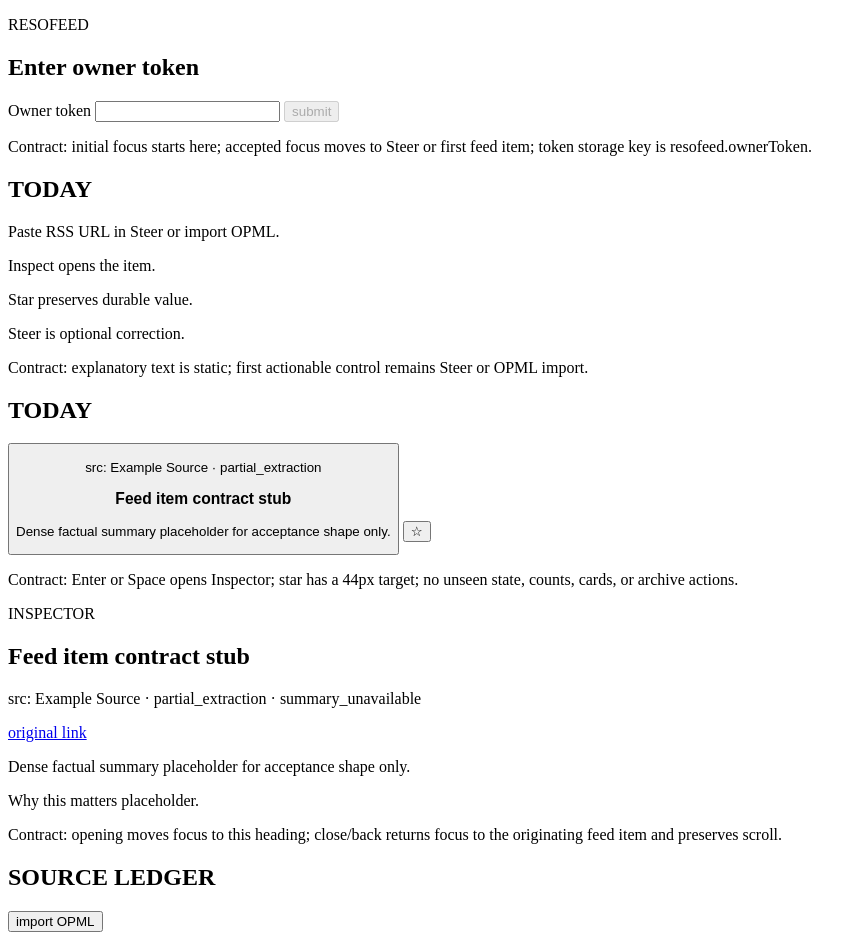
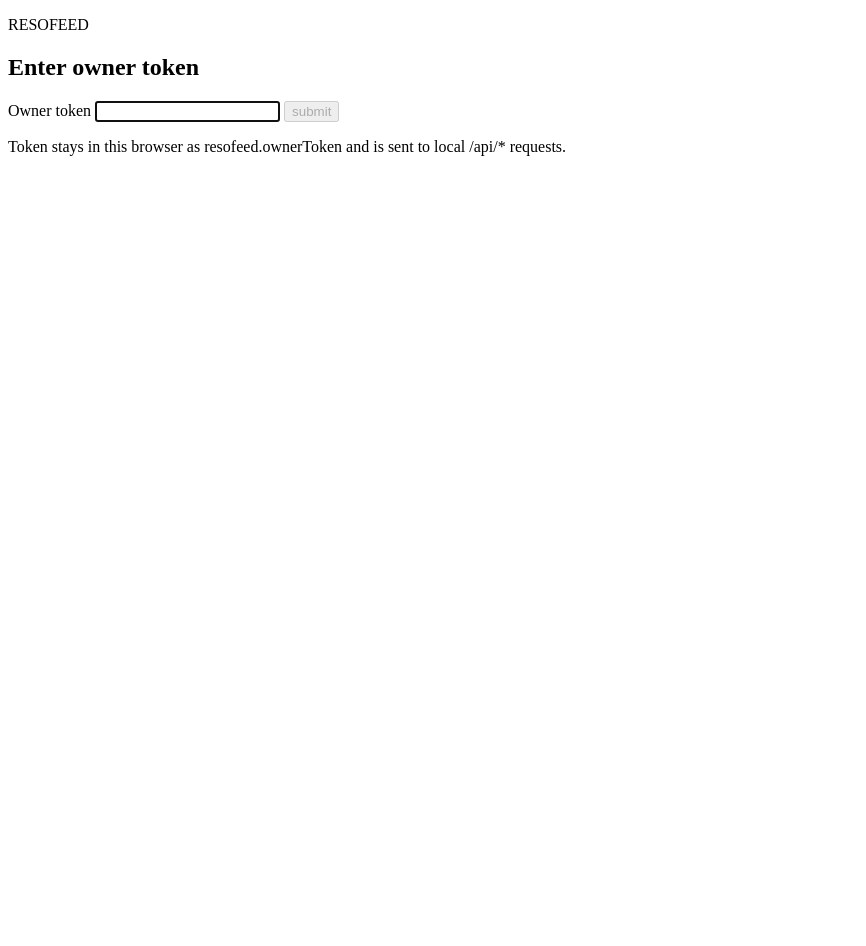
Before and after one commit to Tefx/ResoFeed, a SvelteKit app in the folder web/: page / in a window 1280 px wide. Shown: the top 946 px of the page, without its empty margins (0-866 px from the left). After the commit the page ends 800 px from the top, so only its background shows below. Built offline with nearby package versions, Linux system fonts and the light colour scheme.

Commit message:
[vectl] step-frontend-implementation.complete-web-shell-owner-token-and-first-use-ui completed

```diff
--- a/web/src/app.css
+++ b/web/src/app.css
@@ -17,6 +17,31 @@ input {
   font: inherit;
 }
 
+button {
+  min-height: 44px;
+  border: 1px solid var(--rf-color-primary);
+  border-radius: var(--rf-radius-none);
+  padding: var(--rf-space-sm) var(--rf-space-md);
+  color: var(--rf-color-background);
+  background: var(--rf-color-primary);
+}
+
+button:disabled {
+  border-color: var(--rf-color-border);
+  color: var(--rf-color-muted);
+  background: var(--rf-color-surface-active);
+}
+
+input {
+  min-height: 44px;
+  box-sizing: border-box;
+  border: 1px solid var(--rf-color-border);
+  border-radius: var(--rf-radius-sm);
+  padding: var(--rf-space-sm) var(--rf-space-md);
+  color: var(--rf-color-text);
+  background: var(--rf-color-background);
+}
+
 .contract-feed-open {
   appearance: none;
   display: block;
@@ -32,7 +57,7 @@ button:focus-visible,
 input:focus-visible,
 a:focus-visible,
 [tabindex]:focus-visible {
-  outline: 2px solid var(--rf-color-focus);
+  outline: 3px solid var(--rf-color-focus);
   outline-offset: 2px;
 }
 
@@ -61,7 +86,9 @@ a:focus-visible,
 }
 
 .contract-feedback-error {
+  padding: var(--rf-space-sm);
   color: var(--rf-color-danger);
+  background: var(--rf-color-surface);
 }
 
 .contract-warning {
@@ -83,6 +110,79 @@ a:focus-visible,
 .contract-portability,
 .contract-search {
   padding: var(--rf-space-xl);
+}
+
+.contract-token-form {
+  display: grid;
+  max-width: 560px;
+  gap: var(--rf-space-sm);
+  margin-block-end: var(--rf-space-sm);
+}
+
+.resofeed-shell {
+  display: flex;
+  min-height: 100vh;
+  flex-direction: column;
+}
+
+.skip-link {
+  position: absolute;
+  inset-block-start: var(--rf-space-sm);
+  inset-inline-start: var(--rf-space-sm);
+  transform: translateY(-160%);
+  color: var(--rf-color-primary);
+  background: var(--rf-color-surface);
+}
+
+.skip-link:focus {
+  transform: translateY(0);
+}
+
+.shell-command {
+  display: grid;
+  grid-template-columns: minmax(0, 1fr) auto;
+  gap: var(--rf-space-md);
+  align-items: center;
+  border-block-end: 1px solid var(--rf-color-border);
+  padding: var(--rf-space-md);
+}
+
+.steer-input {
+  width: 100%;
+}
+
+.shell-status {
+  margin: 0;
+  padding: var(--rf-space-sm) var(--rf-space-md);
+}
+
+.shell-grid {
+  display: grid;
+  grid-template-columns: minmax(0, 1fr) minmax(320px, 42vw);
+  gap: var(--rf-space-column);
+  align-items: start;
+  padding-inline: var(--rf-space-xl);
+}
+
+.feed-pane h1 {
+  margin-block: var(--rf-space-lg) var(--rf-space-sm);
+  font: var(--rf-typography-section-title);
+}
+
+.detail-pane {
+  min-height: 100%;
+}
+
+.visually-hidden {
+  position: absolute;
+  width: 1px;
+  height: 1px;
+  padding: 0;
+  margin: -1px;
+  overflow: hidden;
+  clip: rect(0, 0, 0, 0);
+  white-space: nowrap;
+  border: 0;
 }
 
 .contract-feed-item {
@@ -124,3 +224,20 @@ a:focus-visible,
   color: var(--rf-component-diagnostic-output-text-color);
   padding: var(--rf-space-md);
 }
+
+@media (max-width: 760px) {
+  .shell-command {
+    position: sticky;
+    z-index: 1;
+    inset-block-end: 0;
+    order: 2;
+    grid-template-columns: 1fr;
+    background: var(--rf-color-background);
+  }
+
+  .shell-grid {
+    grid-template-columns: 1fr;
+    gap: var(--rf-space-lg);
+    padding-inline: var(--rf-space-md);
+  }
+}
--- a/web/src/routes/+page.svelte
+++ b/web/src/routes/+page.svelte
@@ -1,5 +1,6 @@
 <script lang="ts">
-  import type { ItemSummary, Source } from '$lib/api-contract';
+  import { onMount, tick } from 'svelte';
+  import type { FeedTodayResponse, ItemSummary, Source, SourcesResponse } from '$lib/api-contract';
   import OwnerTokenPrompt from './components/OwnerTokenPrompt.svelte';
   import FirstUseEmptyState from './components/FirstUseEmptyState.svelte';
   import FeedContractStub from './components/FeedContractStub.svelte';
@@ -8,43 +9,131 @@
   import StatePortabilityContractStub from './components/StatePortabilityContractStub.svelte';
   import SearchRetrievalContractStub from './components/SearchRetrievalContractStub.svelte';
 
-  const contractItem: ItemSummary = {
-    id: 'item_contract',
-    source_id: 'src_contract',
-    source_title: 'Example Source',
-    url: 'https://example.com/article',
-    title: 'Feed item contract stub',
-    summary: 'Dense factual summary placeholder for acceptance shape only.',
-    core_insight: 'Why this matters placeholder.',
-    published_at: null,
-    extraction_status: 'partial_extraction',
-    model_status: 'summary_unavailable',
-    is_resonated: false,
-    human_inspected_at: null,
-    external_surfaced_at: null,
-    story_key: null,
-    duplicate_of_item_id: null
-  };
+  type OwnerTokenPromptState = 'empty' | 'focused' | 'submitting' | 'accepted' | 'rejected';
+  type FirstUseState = 'no-sources' | 'sources-added-no-items' | 'feed-temporarily-empty';
+  type ApiLoadState = 'idle' | 'loading' | 'ready' | 'error';
 
-  const contractSources: Source[] = [
-    {
-      id: 'src_contract',
-      url: 'https://example.com/feed.xml',
-      title: 'Example Source',
-      last_fetch_at: null,
-      last_fetch_status: 'not_fetched',
-      is_active: true,
-      revision: 1
+  const tokenStorageKey = 'resofeed.ownerToken';
+
+  let ownerToken = $state('');
+  let promptState = $state<OwnerTokenPromptState>('empty');
+  let loadState = $state<ApiLoadState>('idle');
+  let apiError = $state<string | null>(null);
+  let steerInput = $state<HTMLInputElement | undefined>();
+  let items = $state<ItemSummary[]>([]);
+  let sources = $state<Source[]>([]);
+
+  const hasOwnerToken = $derived(ownerToken.length > 0 && promptState !== 'rejected');
+  const firstUseState = $derived<FirstUseState>(
+    sources.length === 0
+      ? 'no-sources'
+      : items.length === 0
+        ? 'sources-added-no-items'
+        : 'feed-temporarily-empty'
+  );
+
+  async function fetchJson<T>(path: string, token: string): Promise<T> {
+    const response = await fetch(path, {
+      headers: {
+        Authorization: `Bearer ${token}`
+      }
+    });
+
+    if (response.status === 401) {
+      window.localStorage.removeItem(tokenStorageKey);
+      ownerToken = '';
+      promptState = 'rejected';
+      throw new Error('err: owner token rejected');
     }
-  ];
+
+    if (!response.ok) {
+      throw new Error(`err: api ${response.status}`);
+    }
+
+    return (await response.json()) as T;
+  }
+
+  async function loadShellData(token: string): Promise<void> {
+    loadState = 'loading';
+    apiError = null;
+
+    try {
+      const [sourceResponse, feedResponse] = await Promise.all([
+        fetchJson<SourcesResponse>('/api/sources', token),
+        fetchJson<FeedTodayResponse>('/api/feed/today', token)
+      ]);
+      sources = sourceResponse.sources;
+      items = feedResponse.items;
+      promptState = 'accepted';
+      loadState = 'ready';
+      await tick();
+      steerInput?.focus();
+    } catch (error) {
+      loadState = 'error';
+      apiError = error instanceof Error ? error.message : 'err: api unavailable';
+    }
+  }
+
+  function handleOwnerTokenAccepted(token: string): void {
+    ownerToken = token;
+    void loadShellData(token);
+  }
+
+  onMount(() => {
+    const storedToken = window.localStorage.getItem(tokenStorageKey);
+    if (storedToken) {
+      ownerToken = storedToken;
+      promptState = 'accepted';
+      void loadShellData(storedToken);
+    }
+  });
 </script>
 
-<main class="contract-shell" aria-label="RESOFEED contract stubs">
-  <OwnerTokenPrompt state="empty" />
-  <FirstUseEmptyState state="no-sources" />
-  <FeedContractStub items={[contractItem]} selectedItemId="item_contract" />
-  <InspectorContractStub item={contractItem} mode="desktop-split" />
-  <SourceLedgerContractStub sources={contractSources} />
-  <StatePortabilityContractStub state="idle" />
-  <SearchRetrievalContractStub items={[contractItem]} query="sqlite" />
+<main class="contract-shell resofeed-shell" aria-label="RESOFEED">
+  {#if !hasOwnerToken}
+    <OwnerTokenPrompt state={promptState} onAccepted={handleOwnerTokenAccepted} />
+  {:else}
+    <a class="skip-link" href="#today-feed">skip to feed</a>
+    <header class="shell-command">
+      <label class="visually-hidden" for="steer-input">Steer or paste RSS URL</label>
+      <input
+        id="steer-input"
+        bind:this={steerInput}
+        class="steer-input"
+        type="text"
+        placeholder="Steer or paste RSS URL..."
+        autocomplete="off"
+      />
+      <span class="contract-label">RESOFEED</span>
+    </header>
+
+    {#if loadState === 'loading'}
+      <p class="contract-muted shell-status" role="status">loading</p>
+    {:else if apiError && promptState !== 'rejected'}
+      <p class="contract-feedback-error shell-status" role="alert">{apiError}</p>
+    {/if}
+
+    <div class="shell-grid">
+      <section id="today-feed" class="feed-pane" aria-labelledby="today-heading">
+        <h1 id="today-heading">TODAY</h1>
+        {#if items.length === 0}
+          <FirstUseEmptyState state={firstUseState} />
+        {:else}
+          <FeedContractStub items={items} selectedItemId={items[0]?.id} />
+        {/if}
+      </section>
+
+      <aside class="detail-pane" aria-label="INSPECTOR">
+        {#if items[0]}
+          <InspectorContractStub item={items[0]} mode="desktop-split" />
+        {:else}
+          <p class="contract-label">INSPECTOR</p>
+        {/if}
+      </aside>
+    </div>
+
+    <SourceLedgerContractStub sources={sources} />
+    <StatePortabilityContractStub state="idle" />
+    <SearchRetrievalContractStub items={items} query="" />
+  {/if}
 </main>
--- a/web/src/routes/components/OwnerTokenPrompt.svelte
+++ b/web/src/routes/components/OwnerTokenPrompt.svelte
@@ -1,32 +1,75 @@
 <script lang="ts">
+  import { tick } from 'svelte';
+
   type OwnerTokenPromptState = 'empty' | 'focused' | 'submitting' | 'accepted' | 'rejected';
 
   interface Props {
     state: OwnerTokenPromptState;
+    onAccepted?: (token: string) => void;
   }
 
-  let { state }: Props = $props();
+  let { state: externalState, onAccepted }: Props = $props();
+  let token = $state('');
+  let internalState = $state<OwnerTokenPromptState>('empty');
+  let tokenInput = $state<HTMLInputElement | undefined>();
+
+  const displayedState = $derived(
+    externalState === 'rejected' || externalState === 'submitting' ? externalState : internalState
+  );
+  const canSubmit = $derived(token.length > 0 && displayedState !== 'submitting' && displayedState !== 'accepted');
+
+  async function focusTokenInput(): Promise<void> {
+    await tick();
+    tokenInput?.focus();
+  }
+
+  $effect(() => {
+    internalState = externalState;
+    if (externalState !== 'accepted') {
+      void focusTokenInput();
+    }
+  });
+
+  function submitOwnerToken(): void {
+    if (!canSubmit) {
+      void focusTokenInput();
+      return;
+    }
+
+    window.localStorage.setItem('resofeed.ownerToken', token);
+    internalState = 'accepted';
+    onAccepted?.(token);
+  }
+
+  function focusOnMount(node: HTMLInputElement): void {
+    node.focus();
+  }
 </script>
 
 <section class="contract-region contract-token-prompt" aria-labelledby="owner-token-heading">
   <p class="contract-label">RESOFEED</p>
   <h1 id="owner-token-heading">Enter owner token</h1>
+  <form class="contract-token-form" onsubmit={(event) => { event.preventDefault(); submitOwnerToken(); }}>
   <label for="owner-token-input">Owner token</label>
   <input
     id="owner-token-input"
+    use:focusOnMount
+    bind:this={tokenInput}
+    bind:value={token}
     name="owner-token"
     type="password"
     autocomplete="off"
-    disabled={state === 'submitting' || state === 'accepted'}
-    aria-describedby="owner-token-accessibility-note"
+    disabled={displayedState === 'submitting' || displayedState === 'accepted'}
+    aria-describedby="owner-token-error owner-token-accessibility-note"
   />
-  <button type="button" disabled={state === 'empty' || state === 'submitting' || state === 'accepted'}>
+  <button type="submit" disabled={!canSubmit}>
     submit
   </button>
-  {#if state === 'rejected'}
-    <p class="contract-feedback-error" aria-live="assertive">err: owner token rejected</p>
+  </form>
+  {#if displayedState === 'rejected'}
+    <p id="owner-token-error" class="contract-feedback-error" role="alert" aria-live="assertive">err: owner token rejected</p>
   {/if}
   <p id="owner-token-accessibility-note" class="contract-muted">
-    Contract: initial focus starts here; accepted focus moves to Steer or first feed item; token storage key is resofeed.ownerToken.
+    Token stays in this browser as resofeed.ownerToken and is sent to local /api/* requests.
   </p>
 </section>
```
Also changed, not shown: web/src/test/setup.ts (+14 -0 lines).
